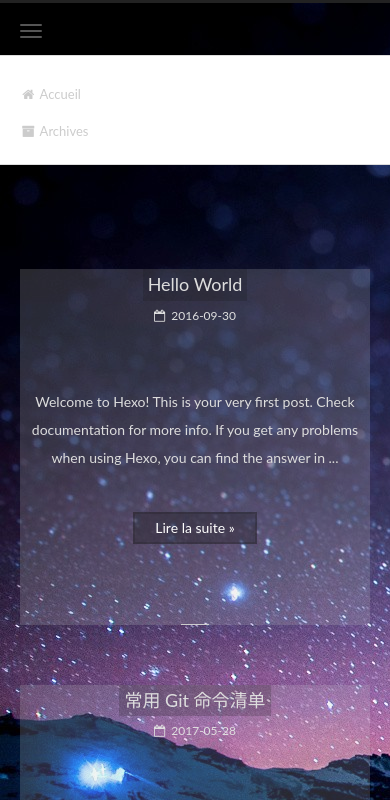
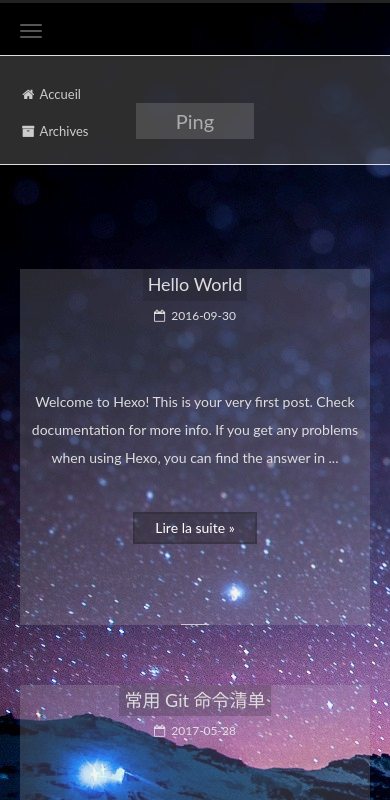
Before and after one commit to Jping0/git-command, a plain HTML site: page index.html in a window 390 px wide. Both pictures are taken after a click on the button 31 px from the left and 31 px from the top of the page. Shown: the top 800 px of the page. Drawn offline with Linux system fonts and the light colour scheme; files whose address does not match are found by name.

Commit message:
Site updated: 2017-10-25 13:08:02

```diff
--- a/css/main.css
+++ b/css/main.css
@@ -3160,7 +3160,7 @@ embed {
         margin: 0;
         width: 100%;
         padding: 0;
-        background: #fff;
+        background: rgba(90, 90, 90, .5);
         border-bottom: 1px solid #ddd;
         z-index: 1;
     }
```
